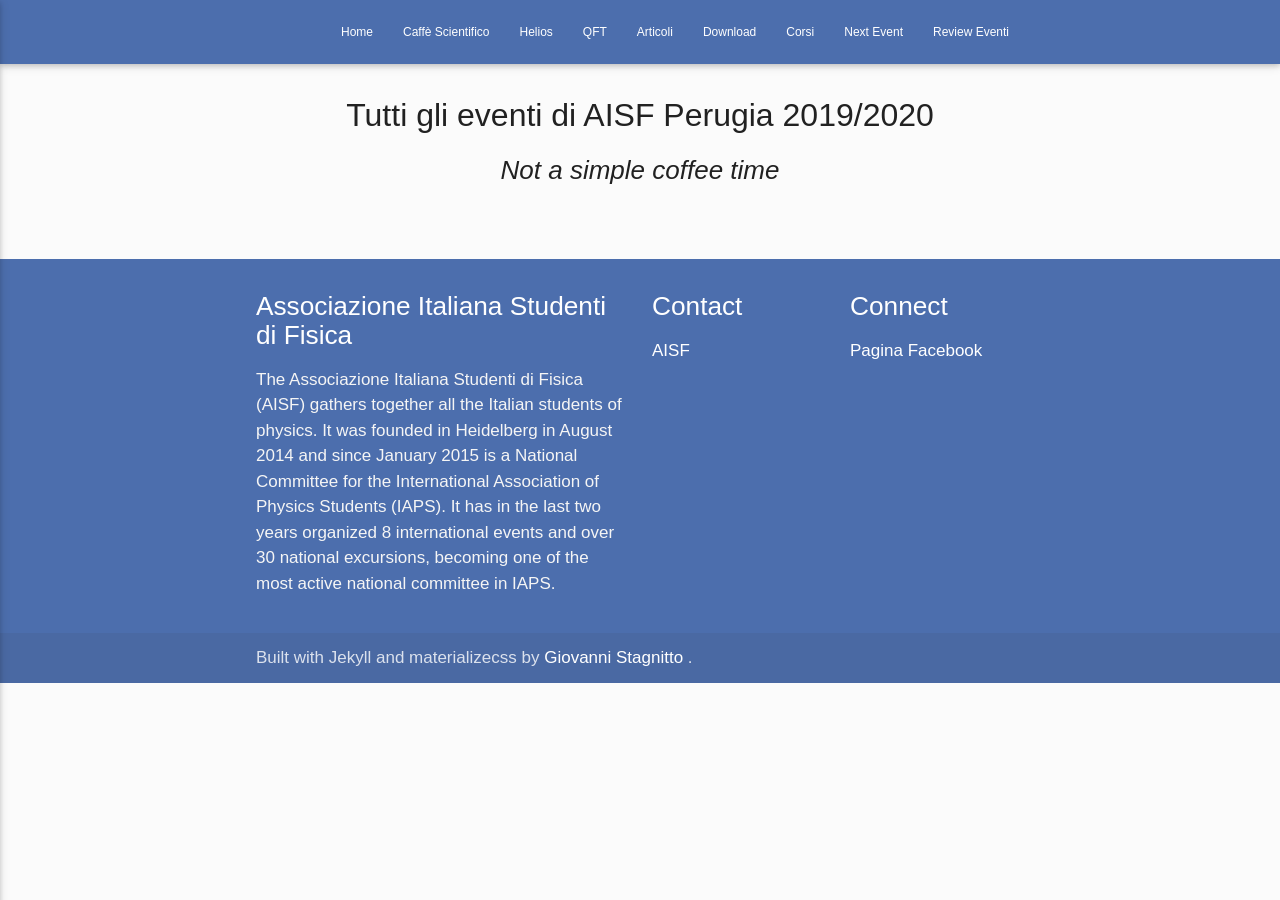
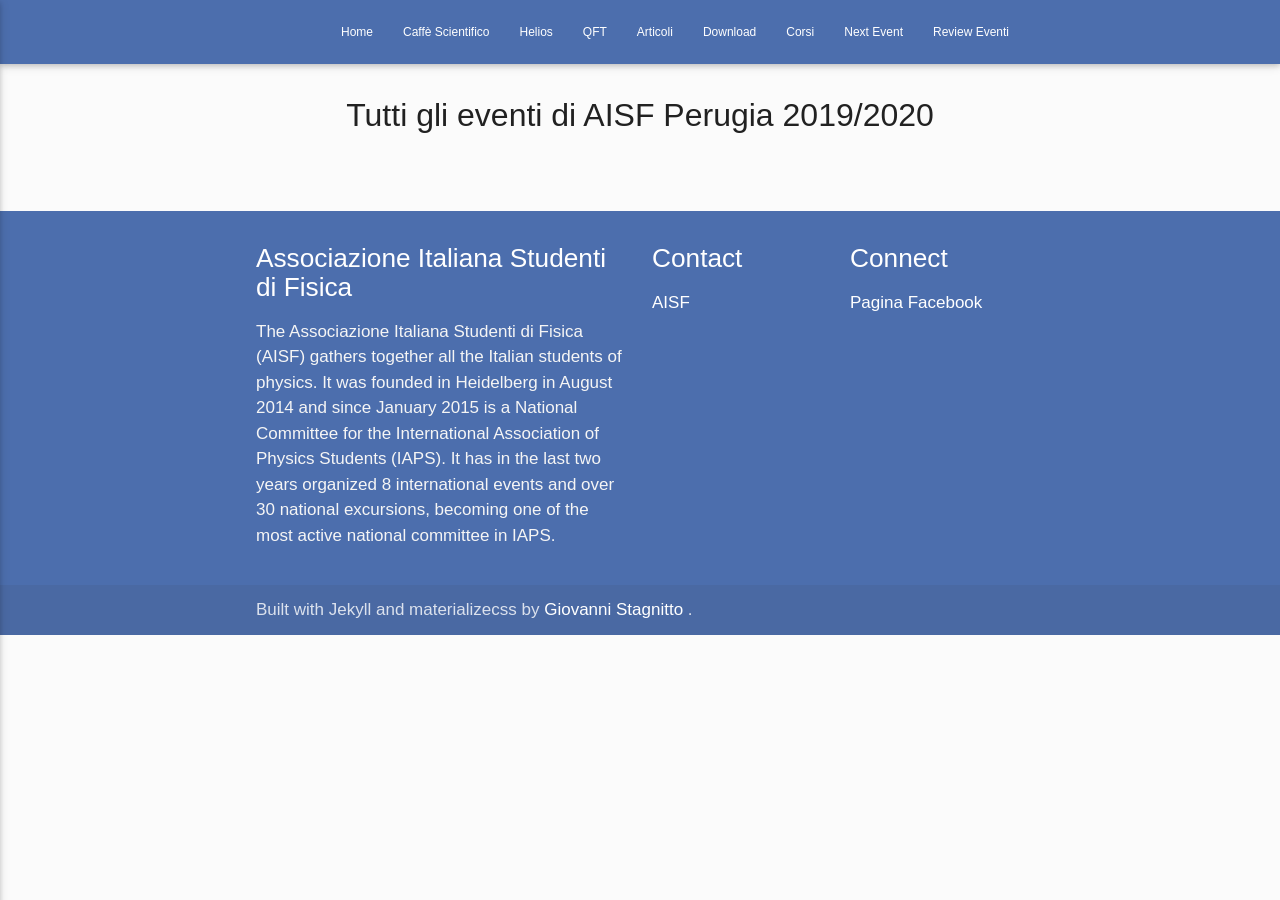
Before and after one commit to ai-sf/aisf_perugia, a Jekyll site: the page built from Storico.md, in a window 1280 px wide. Built offline with Jekyll 4.4.1, drawn with Linux system fonts in a browser that asks for light colours; nearby versions of some CDN libraries.

Commit message:
Update Storico.md

```diff
--- a/Storico.md
+++ b/Storico.md
@@ -43,8 +43,6 @@
 <center>
 <h2>Tutti gli eventi di AISF Perugia 2019/2020</h2>
 
-
-<h3> <em> Not a simple coffee time </em></h3>
 <br>
 <div class="w3-content w3-section" style="max-width:500px">
 
```
